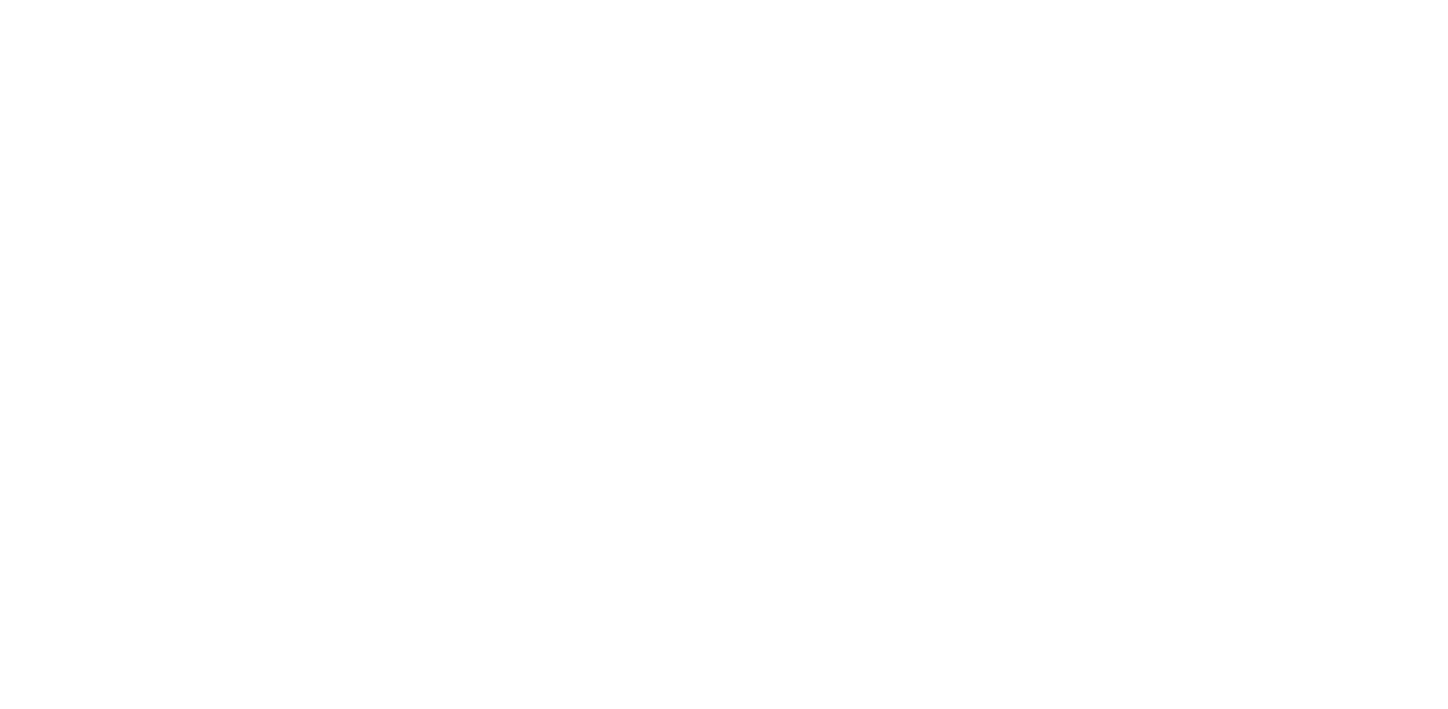
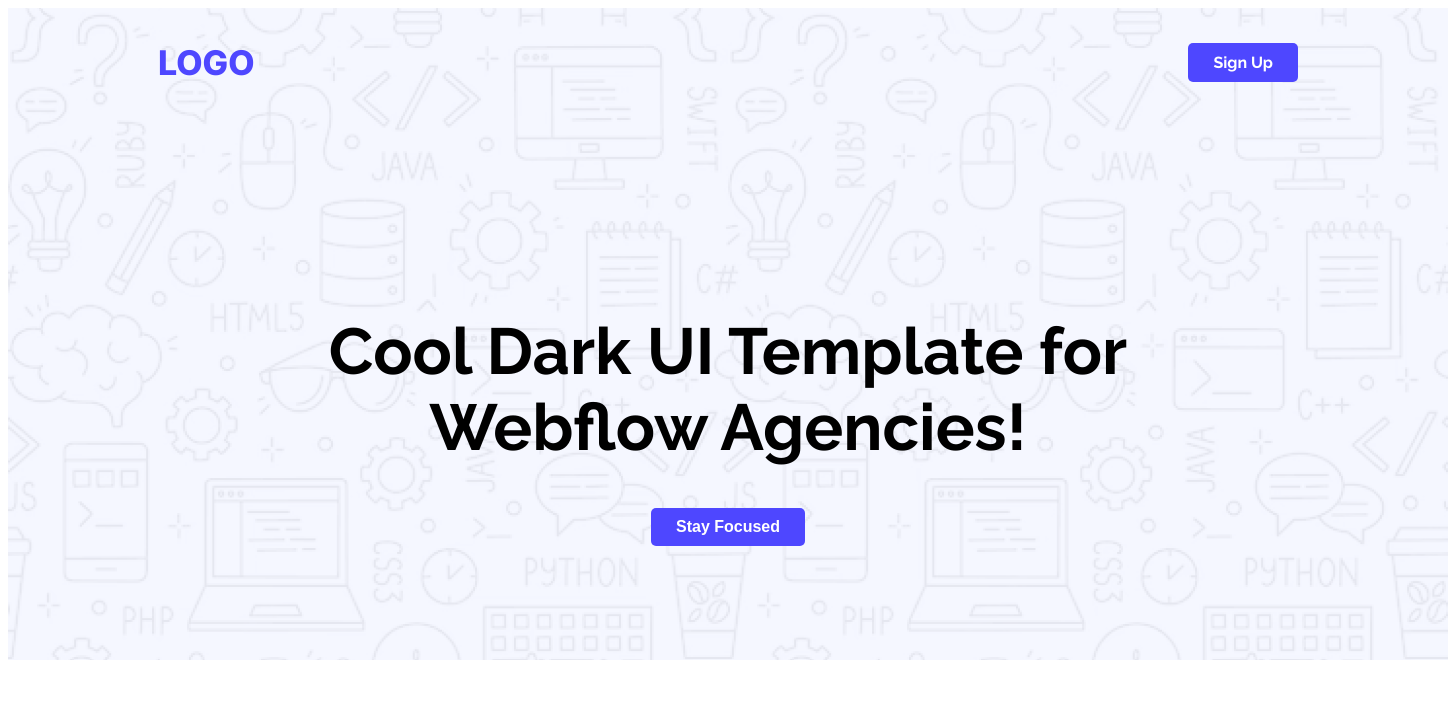
Before and after one commit to JannatulNaima1278/web-landing-launchpad, a plain HTML site: page index.html in a window 1280 px wide. Shown: the whole page, 1448 px wide, since content can reach past the window. Drawn offline with Linux system fonts and the light colour scheme.

Commit message:
added banner

```diff
--- a/index.html
+++ b/index.html
@@ -3,9 +3,38 @@
 <head>
     <meta charset="UTF-8">
     <meta name="viewport" content="width=device-width, initial-scale=1.0">
-    <title>Document</title>
+    <title>web development landing launchpad</title>
+     <link rel="preconnect" href="https://fonts.googleapis.com">
+<link rel="preconnect" href="https://fonts.gstatic.com" crossorigin>
+<link href="https://fonts.googleapis.com/css2?family=Inter:ital,opsz,wght@0,14..32,100..900;1,14..32,100..900&display=swap" rel="stylesheet">
+<link rel="preconnect" href="https://fonts.googleapis.com">
+<link rel="preconnect" href="https://fonts.gstatic.com" crossorigin>
+<link href="https://fonts.googleapis.com/css2?family=Raleway:ital,wght@0,100..900;1,100..900&display=swap" rel="stylesheet">
+    <link rel="stylesheet" href="styles.css/blog.css">
 </head>
 <body>
+    <header class="header">
+        <nav>
+            <h3 class="inter-normal nav-title">LOGO</h3>
+            <ul>
+                <li><a href=""><button class="raleway-normal">Sign Up</button></a></li>
+            </ul>
+        </nav>
+        <div class="banner">
+            <div class="banner-content">
+                <h1 class="raleway-normal banner-title">Cool Dark UI Template for Webflow Agencies!</h1>
+                <button class="btn-primary">Stay Focused</button>
+            </div>
+        </div>
+
+    </header>
+    <main>
+
+
+    </main>
+    <footer>
+
+    </footer>
 
 </body>
 </html>
--- /dev/null
+++ b/styles.css/blog.css
@@ -0,0 +1,85 @@
+
+.inter-normal{
+  font-family: "Inter", sans-serif;
+  font-optical-sizing: auto;
+  font-weight: 800px;
+  font-style: normal;
+}
+
+
+.raleway-normal{
+  font-family: "Raleway", sans-serif;
+  font-optical-sizing: auto;
+  font-weight: bold;
+  font-style: normal;
+}
+
+/* btn styles */
+.btn-primary{
+  background-color: rgb(78, 71, 255, 1);
+  font-size: 16px;
+  color: #FFFFFF;
+  font-weight: bold;
+  border-radius: 5px;
+  padding:10px 25px;
+  border-style: none;
+}
+
+.header{
+  background-image: url('../images/Hero-bg.png');
+  background-repeat: no-repeat;
+  height: 698px;
+  width: 1440px;
+}
+
+
+
+/* nav styles */
+
+nav{
+  display: flex;
+  align-items: center;
+  justify-content: space-between;
+  margin: 0 150px;
+}
+
+.nav-title{
+  font-size: 34px;
+  font-weight: 800;
+  color:rgb(78, 71, 255, 1)
+}
+
+
+nav ul li button{
+  background-color: rgb(78, 71, 255, 1);
+  font-size: 16px;
+  color: #FFFFFF;
+  font-weight: bold;
+  border-radius: 5px;
+  padding:10px 25px;
+  border-style: none;
+
+}
+nav ul li{
+  list-style: none;
+}
+
+/* banner styles */
+
+.banner{
+  display: flex;
+  justify-content: center;
+}
+
+.banner-title{
+  font-size: 65px;
+  position: static;
+  height: 152px;
+  width: 905px;
+}
+
+.banner-content{
+  text-align: center;
+  margin-top: 152px;
+
+}
```
